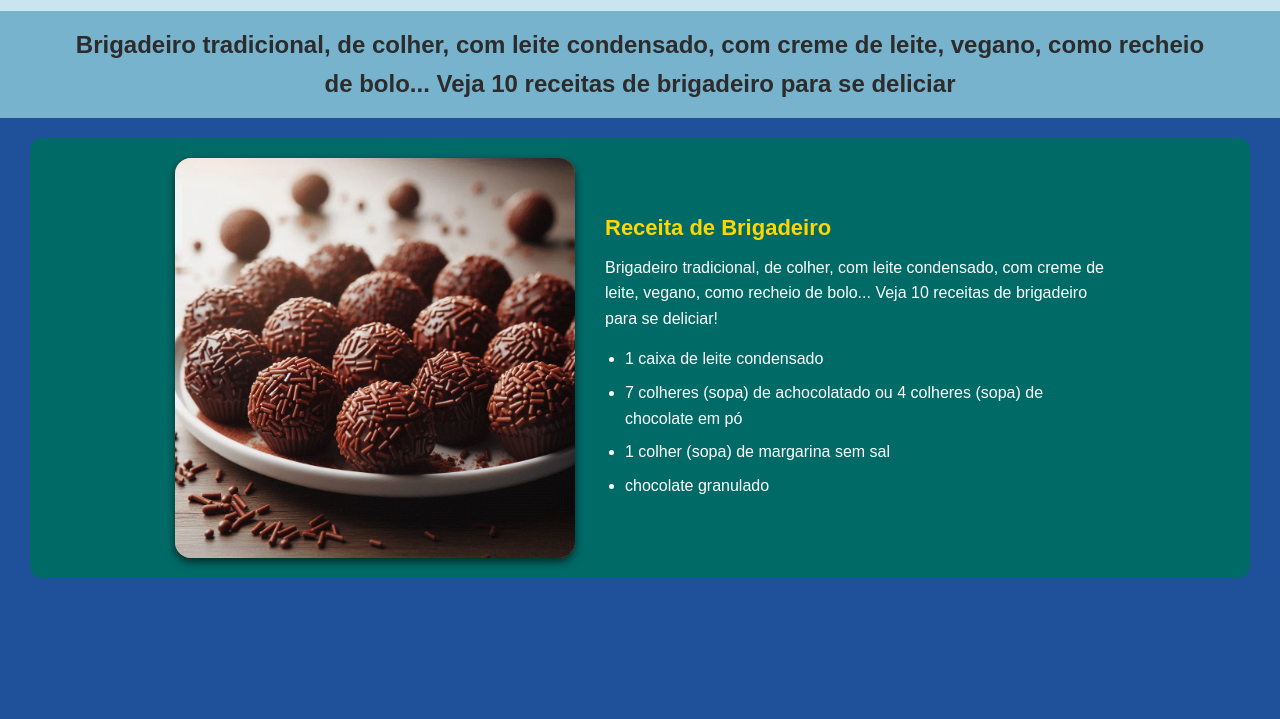
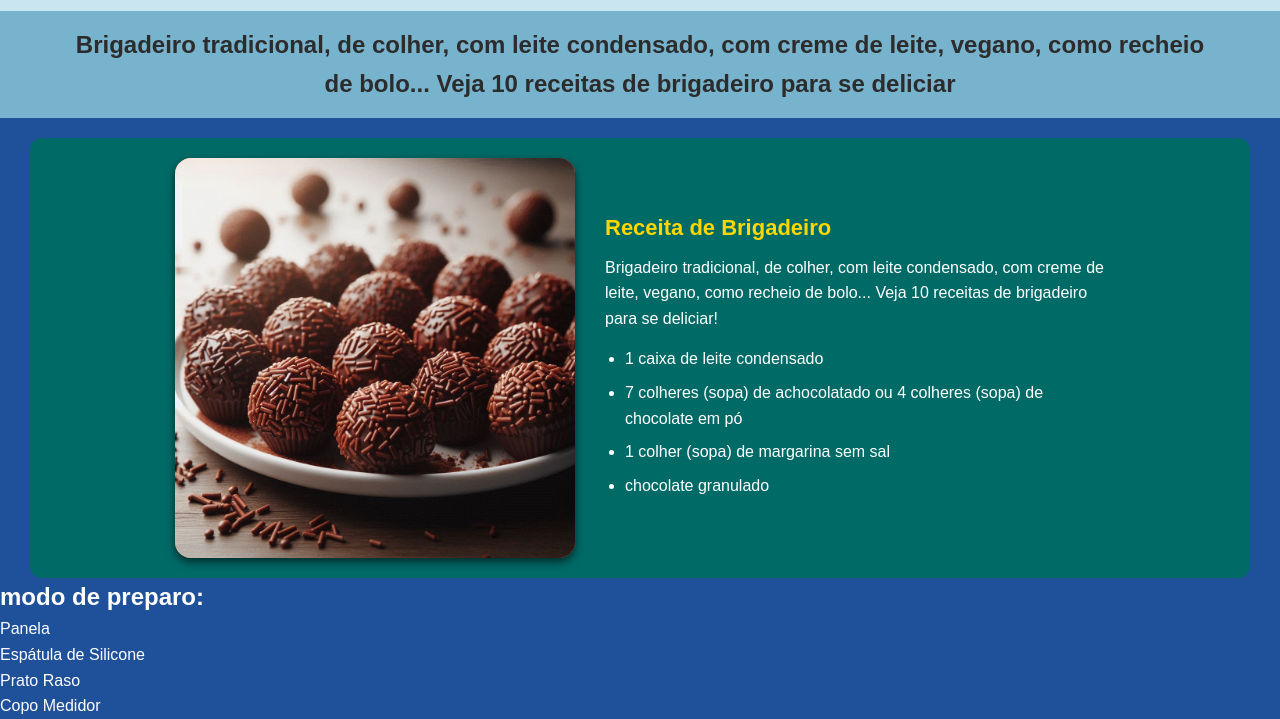
Before and after one commit to Drzim9/receitas, a plain HTML site: page brigadeiro-2/index.html in a window 1280 px wide. Shown: the part 90-809 px from the top of the page. Drawn offline with Linux system fonts and the light colour scheme.

Commit message:
modo-de-preparo

```diff
--- a/brigadeiro-2/index.html
+++ b/brigadeiro-2/index.html
@@ -33,6 +33,13 @@
         </div>
 
         <div class="preparo">
+            <h2>modo de preparo:</h2>
+            <ul>
+                <li>Panela</li>
+                <li>Espátula de Silicone</li>
+                <li>Prato Raso</li>
+                <li>Copo Medidor</li>
+            </ul>
 
 
 
```
